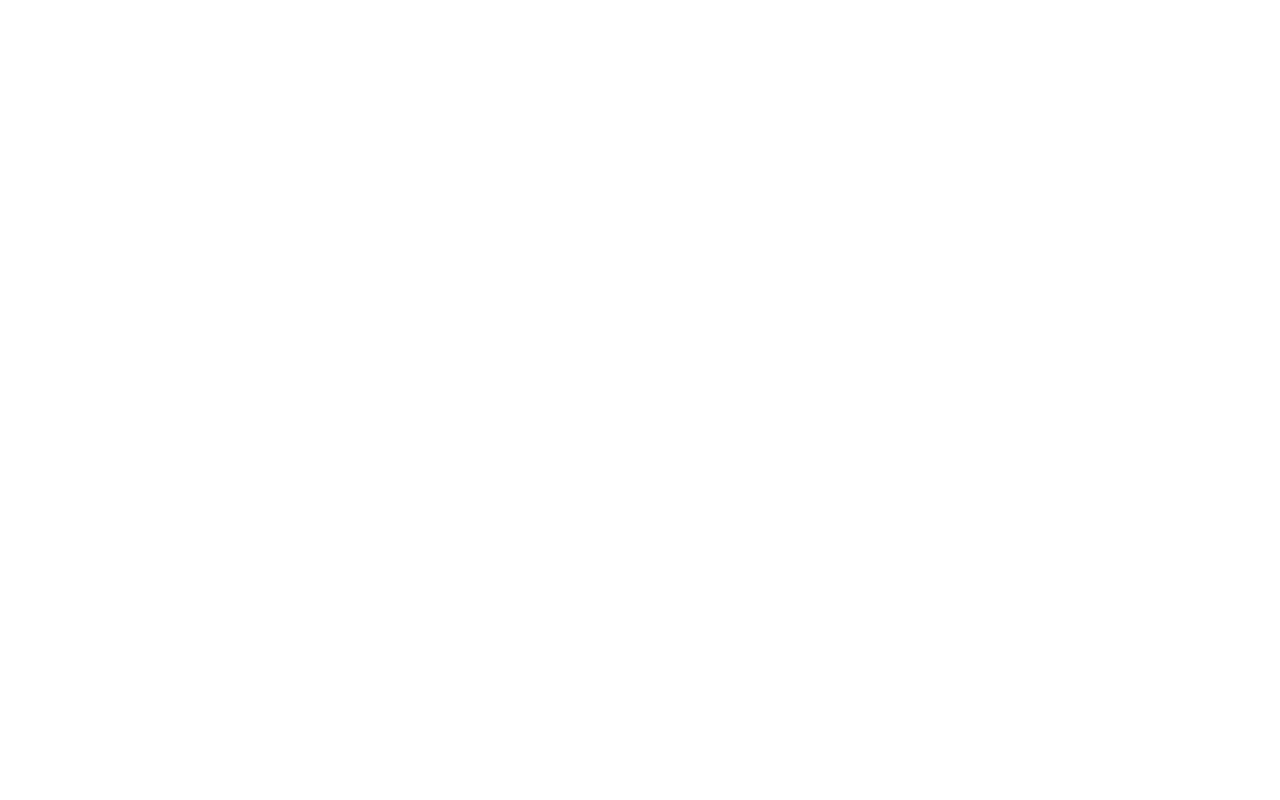
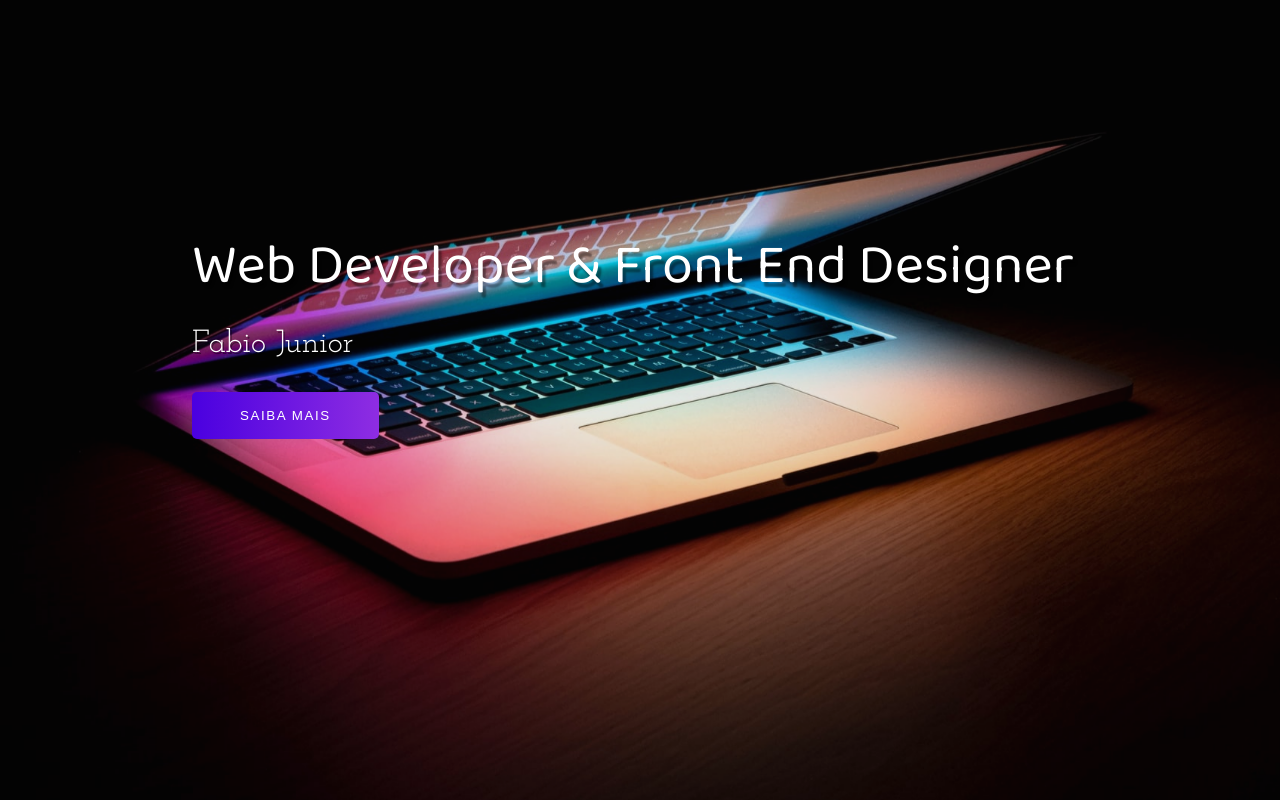
Before and after one commit to Deseph/portifolio, a plain HTML site: page index.html in a window 1280 px wide. Drawn offline with Linux system fonts and the light colour scheme; a web font is replaced by a local one.

Commit message:
:package: header

```diff
--- a/index.html
+++ b/index.html
@@ -4,9 +4,25 @@
     <meta charset="UTF-8">
     <link rel="stylesheet" href="style.css">
     <meta name="viewport" content="width=device-width, initial-scale=1.0">
+    <link rel="apple-touch-icon" sizes="180x180" href="imagens/apple-touch-icon.png">
+    <link rel="icon" type="image/png" sizes="32x32" href="imagens/favicon-32x32.png">
+    <link rel="icon" type="image/png" sizes="16x16" href="imagens/favicon-16x16.png">
+    <link rel="manifest" href="/site.webmanifest">
     <title>Portfólio</title>
 </head>
 <body>
 
+    <div class="container">
+        <header>
+            <div class="img-warpper">
+                <img src="imagens/bg.jpg" alt="">
+            </div>
+            <div class="banner">
+                <h1>Web Developer & Front End Designer </h1>
+                <p>Fabio Junior</p>
+                <button>Saiba mais</button>
+            </div>
+        </header>
+    </div>
 </body>
 </html>
--- a/style.css
+++ b/style.css
@@ -1,3 +1,94 @@
 @import url('https://fonts.googleapis.com/css2?family=Baloo+Da+2:wght@400;500;600;700&family=Josefin+Slab:ital,wght@0,300;0,400;0,600;0,700;1,300;1,400;1,600&family=Muli:ital,wght@0,200;0,300;0,400;1,200;1,300;1,400&display=swap');
 
-@import url('https://cdnjs.cloudflare.com/ajax/libs/font-awesome/5.13.1/css/all.min.css')
+@import url('https://cdnjs.cloudflare.com/ajax/libs/font-awesome/5.13.1/css/all.min.css');
+
+*{
+    margin: 0;
+    padding: 0;
+}
+
+header{
+    width: 100%;
+    height: 100vh;
+    overflow: hidden;
+    position: relative;
+}
+.img-warpper{
+    width: 100%;
+    height: 100%;
+    overflow: hidden;
+    background-color: rgba(0,0,0,0.85);
+}
+
+.img-warpper img{
+    width: 100%;
+    height: 100%;
+    object-fit: cover;
+    opacity: 0.9;
+    animation: zoom 18s;
+}
+
+@keyframes zoom {
+    0%{
+        transform: scale(1.25);
+    }
+    100%{
+        transform: scale(1);
+    }
+}
+
+.banner{
+    position: absolute;
+    top: 30%;
+    left: 15%;
+}
+
+.banner h1{
+    color: #ffffff;
+    font-size: 3.5rem;
+    font-family:"Baloo Da 2", serif;
+    font-weight: 200;
+    text-shadow: .2rem .3rem 2px rgba(0,0,0,.4);
+    line-height: 3.5rem;
+    margin-bottom: 2rem;
+    opacity: 0;
+    animation: moveBanner 1s 0.5s forwards;
+}
+
+.banner p{
+font-family: "Josefin Slab", serif;
+color: #ffffff;
+font-size: 2rem;
+text-shadow: .1rem .1rem  rgba(0,0,0,.4);
+margin-bottom: 2rem ;
+opacity: 0;
+animation: moveBanner 1s 0.7s forwards;
+
+}
+
+.banner button{
+    font-family: "Muli" serif;
+    color: #ffffff;
+    text-transform: uppercase;
+    letter-spacing: .1rem;
+    background: #8E2DE2;
+    background: -webkit-linear-gradient(to right, #4A00E0, #8E2DE2);  /* Chrome 10-25, Safari 5.1-6 */
+    background: linear-gradient(to right, #4A00E0, #8E2DE2); /* W3C, IE 10+/ Edge, Firefox 16+, Chrome 26+, Opera 12+, Safari 7+ */
+    padding: 1rem 3rem;
+    border: none;
+    border-radius: 5px;
+    cursor: pointer;
+    opacity: 0;
+    animation: moveBanner 1s 0.9s forwards;
+
+}
+
+@keyframes moveBanner{
+    0%{
+        transform: translateY(10rem) rotateY(-30deg);
+    }
+    100%{
+        transform: translateY(0rem) rotateY(0);
+        opacity: 1;
+    }
+}
```
Also changed, not shown: imagens/android-chrome-192x192.png (renamed from android-chrome-192x192.png), imagens/android-chrome-512x512.png (renamed from android-chrome-512x512.png), imagens/apple-touch-icon.png (renamed from apple-touch-icon.png), imagens/bg.jpg (added), imagens/bg2.jpg (added), imagens/bg3.jpg (added), imagens/favicon-16x16.png (renamed from favicon-16x16.png), imagens/favicon-32x32.png (renamed from favicon-32x32.png), site.webmanifest, 1 other file.
